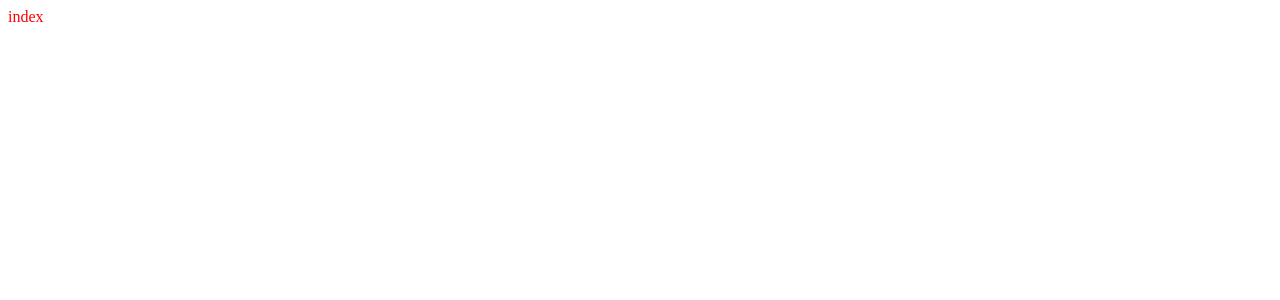
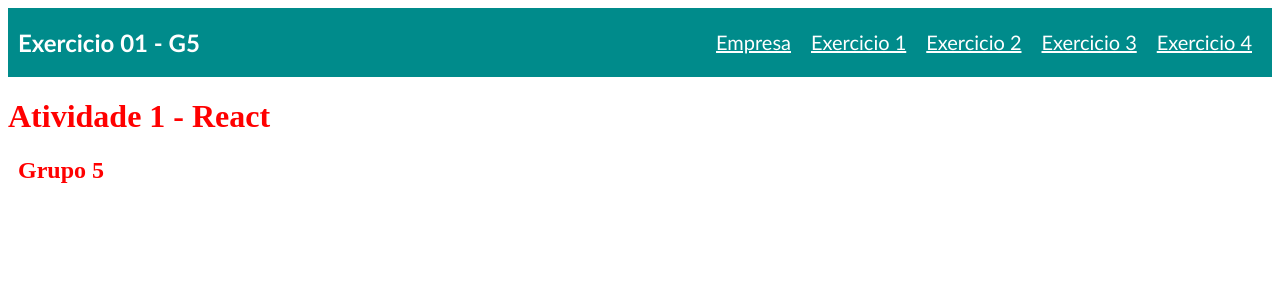
Before and after one commit to paulooosf/React-G5-01, a React (Vite) app in the folder atividade/: page / in a window 1280 px wide. Shown: the top 300 px of the page. Built offline with nearby package versions, Linux system fonts and the light colour scheme.

Commit message:
feat: implementando header

```diff
--- a/atividade/src/App.jsx
+++ b/atividade/src/App.jsx
@@ -1,11 +1,12 @@
 import { BrowserRouter } from "react-router-dom";
 import AppRouter from "./routes/AppRouter";
+import Header from "./components/Header";
 
 function App() {
   return (
     <div>
       <BrowserRouter>
-
+        <Header/>
         <AppRouter/>
       </BrowserRouter>
     </div>
--- /dev/null
+++ b/atividade/src/components/Header/index.jsx
@@ -0,0 +1,19 @@
+import { Link } from "react-router-dom";
+import './style.css';
+
+function Header() {
+  return (
+    <header>
+        <h2>Exercicio 01 - G5</h2>
+        <div className="menu">
+          <Link to={"/"}>Empresa</Link>
+          <Link to={"/exercicio1"}>Exercicio 1</Link>
+          <Link to={"/exercicio2"}>Exercicio 2</Link>
+          <Link to={"/exercicio3"}>Exercicio 3</Link>
+          <Link to={"/exercicio4"}>Exercicio 4</Link>
+        </div>
+    </header>
+  );
+}
+
+export default Header;
--- /dev/null
+++ b/atividade/src/components/Header/style.css
@@ -0,0 +1,23 @@
+header {
+    width: 100%;
+    display: flex;
+    font-family: 'Trebuchet MS', sans-serif;
+    background-color: darkcyan;
+    color: #fff;
+    align-items: center;
+    justify-content: space-between;
+}
+
+h2 {
+    padding-left: 10px;
+}
+
+.menu {
+    padding-right: 20px;
+}
+
+header a {
+    font-size: 20px;
+    color: #fff;
+    margin-left: 20px;
+}
--- a/atividade/src/pages/Principal/index.jsx
+++ b/atividade/src/pages/Principal/index.jsx
@@ -1,8 +1,12 @@
 import React from 'react'
+import { Link } from "react-router-dom";
 
 function Principal() {
   return (
-    <div>index</div>
+    <div>
+      <h1>Atividade 1 - React</h1>
+      <h2>Grupo 5</h2>
+    </div>
   );
 }
 
```
